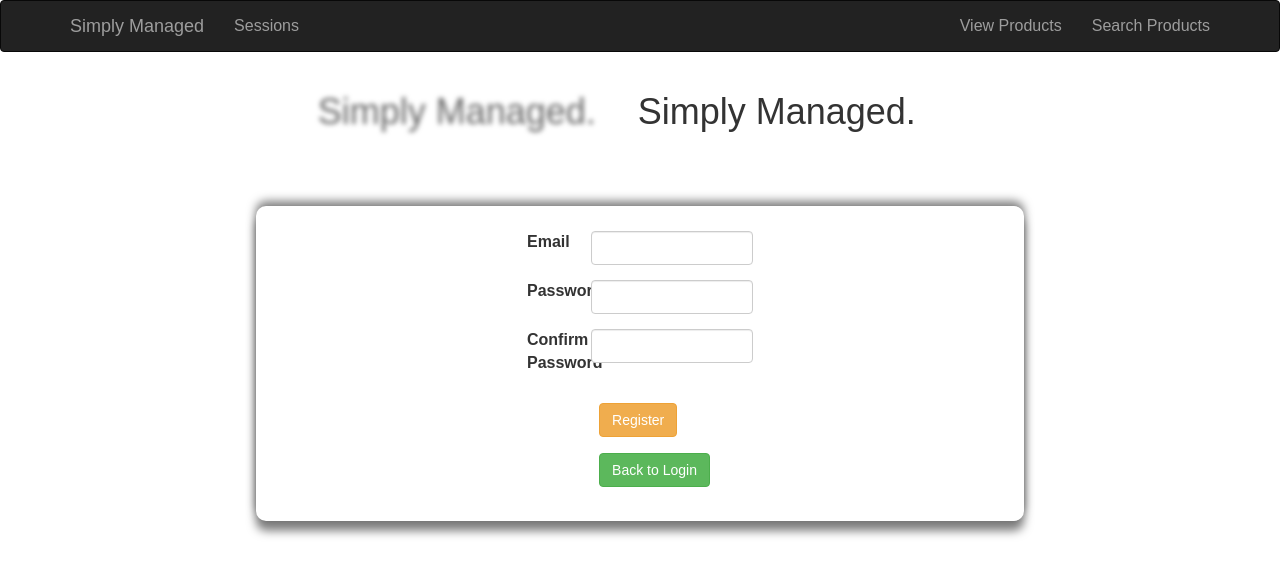
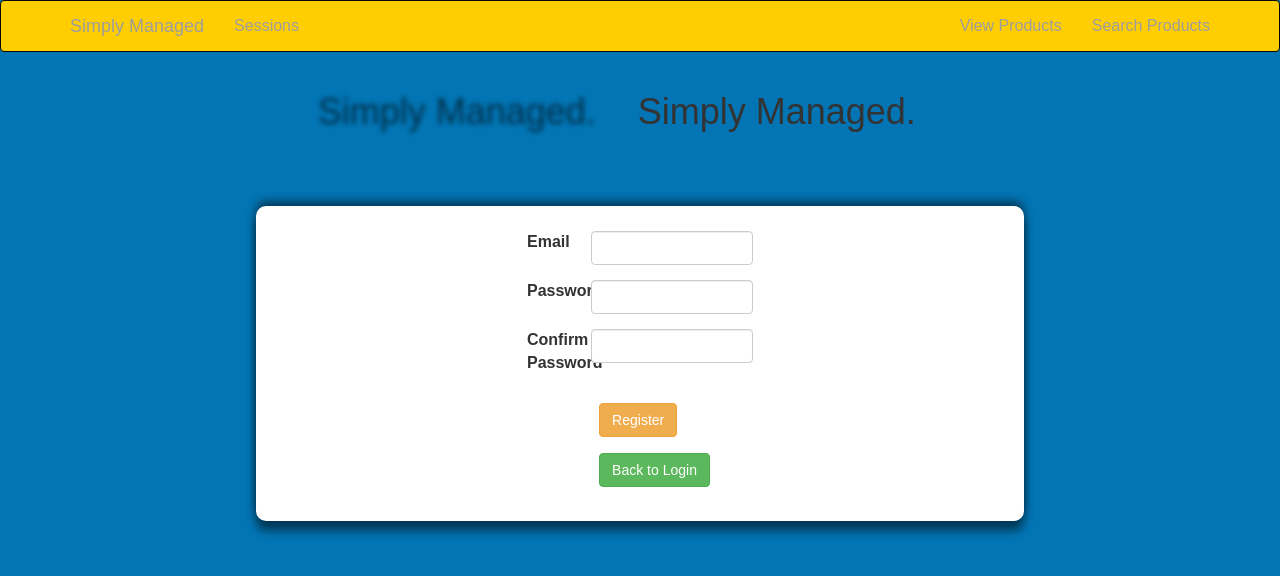
Before and after one commit to lukeschuyler/web-inventory, a React (Create React App) app: page /register in a window 1280 px wide. Shown: the top 576 px of the page. Built offline with nearby package versions, Linux system fonts and the light colour scheme; a web font is replaced by a local one.

Commit message:
added colors to background for nav and body

```diff
--- a/src/ProductCardSearch.js
+++ b/src/ProductCardSearch.js
@@ -38,11 +38,13 @@ class ProductCardSearch extends Component {
       name: this.state.name,
       popularity: 7,
       price: this.state.price.slice(1),
-      upc_code: this.state.code
+      upc_code: this.state.code,
+      current_qty: 0,
+      active: 'y',
+      stock: 'in'
     }
     axios.post(`https://inventory-manager-ls.herokuapp.com/api/v1/products`, data)
     .then(res => {
-      console.log(res)
       if (res.data.constraint) {
        if (res.data.constraint === "products_upc_code_unique") {
           this.setState({show: false})
--- a/src/index.css
+++ b/src/index.css
@@ -5,11 +5,11 @@ body {
   font-family: 'Cambay', sans-serif;
   font-size: 160%;
   padding-bottom: 10%;
-   /*background-color: rgb(253, 227, 167); */
+   background-color: #0375b4;
 }
 
 .app-nav {
-   /*background-color: rgb(253, 227, 167); */
+   background-color: #ffce00;;
 }
 
 .log-form {
```
